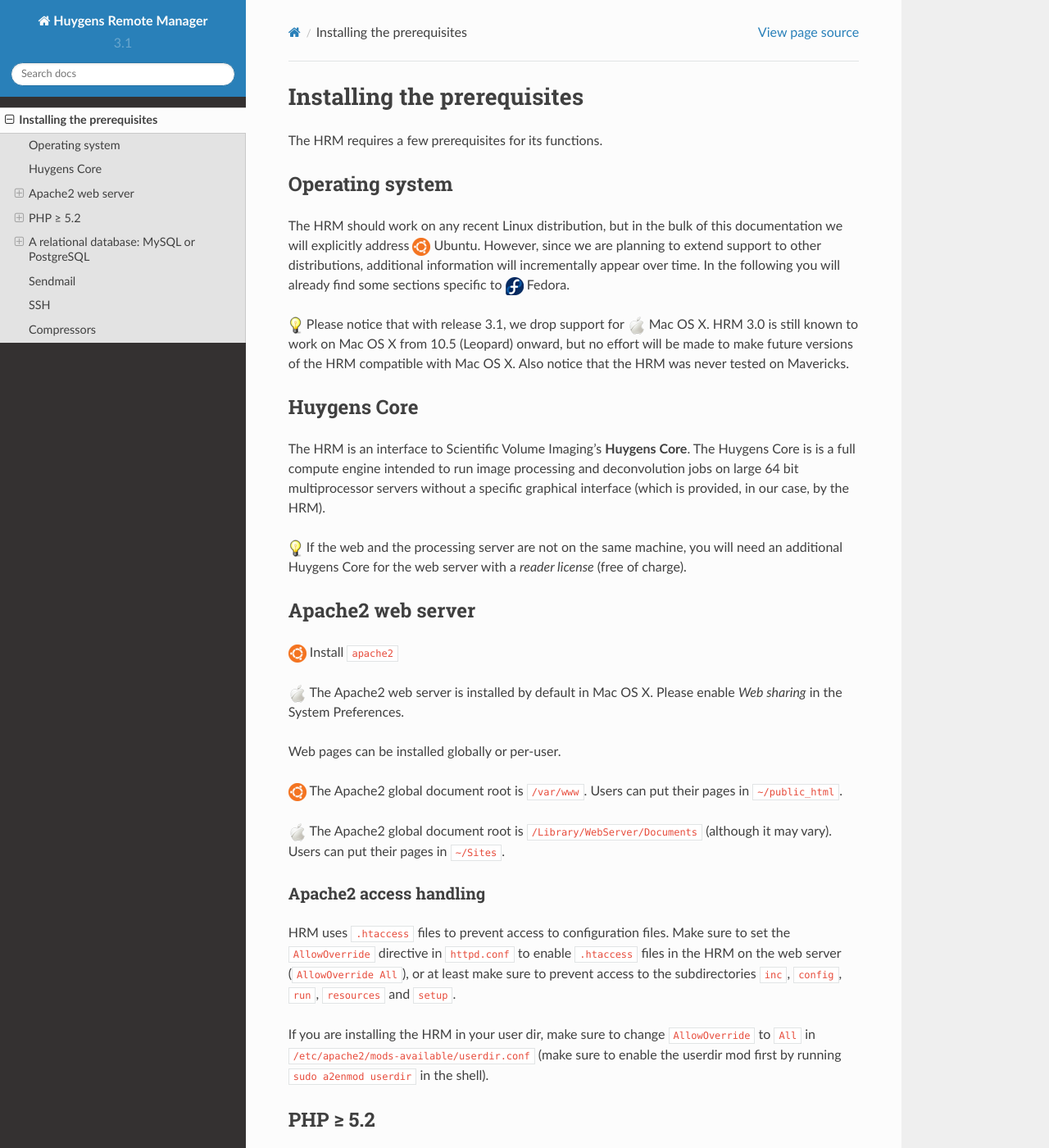
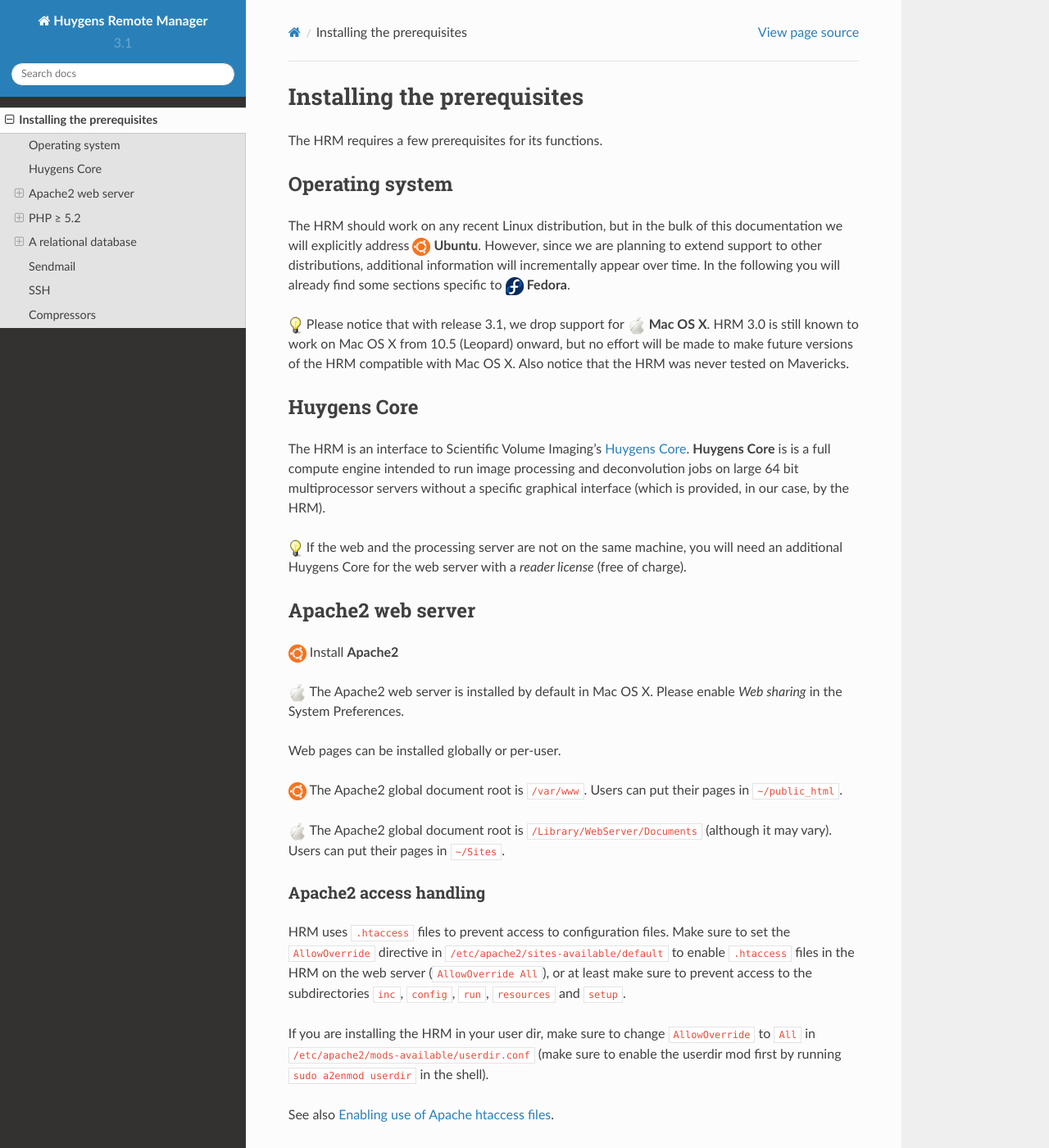
Before and after one commit to aarpon/hrm_docs, a Sphinx documentation site: the page built from docs/prerequisites.rst, in a window 1280 px wide and 1400 px high. Shown: the whole window at 82% size. Built offline with Sphinx 7.4.7 and the Read the Docs theme 2.0.0, drawn with Linux system fonts in a browser that asks for light colours; some of the changed text lies outside the part shown.

Commit message:
Some changes and updates.

```diff
--- a/docs/prerequisites.rst
+++ b/docs/prerequisites.rst
@@ -9,21 +9,21 @@
 Operating system
 ================
 
-The HRM should work on any recent Linux distribution, but in the bulk of this documentation we will explicitly address |ubuntu| Ubuntu. However, since we are planning to extend support to other distributions, additional information will incrementally appear over time. In the following you will already find some sections specific to |fedora| Fedora.
+The HRM should work on any recent Linux distribution, but in the bulk of this documentation we will explicitly address |ubuntu| **Ubuntu**. However, since we are planning to extend support to other distributions, additional information will incrementally appear over time. In the following you will already find some sections specific to |fedora| **Fedora**.
 
-|note| Please notice that with release 3.1, we drop support for |macosx| Mac OS X. HRM 3.0 is still known to work on Mac OS X from 10.5 (Leopard) onward, but no effort will be made to make future versions of the HRM compatible with Mac OS X. Also notice that the HRM was never tested on Mavericks.
+|note| Please notice that with release 3.1, we drop support for |macosx| **Mac OS X**. HRM 3.0 is still known to work on Mac OS X from 10.5 (Leopard) onward, but no effort will be made to make future versions of the HRM compatible with Mac OS X. Also notice that the HRM was never tested on Mavericks.
 
 Huygens Core
 ============
 
-The HRM is an interface to Scientific Volume Imaging's **Huygens Core**. The Huygens Core is is a full compute engine intended to run image processing and deconvolution jobs on large 64 bit multiprocessor servers without a specific graphical interface (which is provided, in our case, by the HRM).
+The HRM is an interface to Scientific Volume Imaging's `Huygens Core <http://www.svi.nl/HuygensCore>`_. **Huygens Core** is is a full compute engine intended to run image processing and deconvolution jobs on large 64 bit multiprocessor servers without a specific graphical interface (which is provided, in our case, by the HRM).
 
 |note| If the web and the processing server are not on the same machine, you will need an additional Huygens Core for the web server with a *reader license* (free of charge).
 
 Apache2 web server
 ==================
 
-|Ubuntu| Install ``apache2``
+|Ubuntu| Install **Apache2**
 
 |MacOSX| The Apache2 web server is installed by default in Mac OS X. Please enable *Web sharing* in the System Preferences.
 
@@ -36,18 +36,20 @@
 Apache2 access handling
 -----------------------
 
-HRM uses ``.htaccess`` files to prevent access to configuration files. Make sure to set the ``AllowOverride`` directive in ``httpd.conf`` to enable ``.htaccess`` files in the HRM on the web server (``AllowOverride All``), or at least make sure to prevent access to the subdirectories ``inc``, ``config``, ``run``, ``resources`` and ``setup``.
+HRM uses ``.htaccess`` files to prevent access to configuration files. Make sure to set the ``AllowOverride`` directive in ``/etc/apache2/sites-available/default`` to enable ``.htaccess`` files in the HRM on the web server (``AllowOverride All``), or at least make sure to prevent access to the subdirectories ``inc``, ``config``, ``run``, ``resources`` and ``setup``.
 
 If you are installing the HRM in your user dir, make sure to change ``AllowOverride`` to ``All`` in ``/etc/apache2/mods-available/userdir.conf`` (make sure to enable the userdir mod first by running ``sudo a2enmod userdir`` in the shell).
+
+See also `Enabling use of Apache htaccess files <https://help.ubuntu.com/community/EnablingUseOfApacheHtaccessFiles>`_.
 
 PHP |ge| 5.2
 ============
 
 The HRM is made of two parts, a web interface and a queue manager, both written in PHP but with different requirements. The web interface requires the PHP 5 module for Apache2, the queue manager requires the PHP 5 command line interpreter.
 
-|note| Minimum required PHP version is *5.2*.
+|note| Minimum required PHP version is **5.2**.
 
-|Ubuntu| install *libapache2-mod-php5*; *php5*; *php5-cli*; *php5-common*; *php5-mysql* (if you plan to use MySQL) or *php5-pgsql* (if you plan to use PostgreSQL; see also below); *php5-ldap* (optional, if you plan to use user authentication against LDAP or Microsoft's Active Directory).
+|Ubuntu| install **libapache2-mod-php5**; **php5**; **php5-cli**; **php5-common**; **php5-mysql** (if you plan to use MySQL) or **php5-pgsql** (if you plan to use PostgreSQL; see also below); **php5-ldap** (optional, if you plan to use user authentication against LDAP or Microsoft's Active Directory).
 
 Example (with MySQL):
 
@@ -55,7 +57,7 @@
 
     sudo apt-get install libapache2-mod-php5, php5, php5-cli, php5-common, php5-mysql, php5-ldap
 
-|Fedora| install *php*; *php-cli*; *php-common*; *php-mysql* (if you plan to use MySQL) or *php-pgsql* (if you plan to use PostgreSQL; see also below); *php-process*; *php-pdo*; *php-ldap* (optional, if you plan to use user authentication against LDAP or Microsoft's Active Directory).
+|Fedora| install **php**; **php-cli**; **php-common**; **php-mysql** (if you plan to use MySQL) or **php-pgsql** (if you plan to use PostgreSQL; see also below); **php-process**; **php-pdo**; **php-ldap** (optional, if you plan to use user authentication against LDAP or Microsoft's Active Directory).
 
 Example (with MySQL):
 
@@ -63,7 +65,7 @@
 
     sudo yum install php, php-cli, php-common, php-mysql, php-process, php-pdo, php-ldap
 
-|MacOSX| The PHP 5 module for Apache2 and the PHP 5 command line interpreter are installed by default in Mac OS X. The PHP 5 module must be activated, though: uncomment the line
+|MacOSX| The PHP 5 module for Apache2 and the PHP 5 command line interpreter are installed by default in Mac OS X. The PHP 5 module must be activated, though; uncomment the line:
 
 ::
 
@@ -91,12 +93,14 @@
 
 otherwise you will get following warning every time the PHP function `date()` is called within the HRM:
 
- PHP Warning: date(): It is not safe to rely on the system's timezone settings. You are *required* to use the date.timezone setting or the date_default_timezone_set() function. (...)
+ PHP Warning: date(): It is not safe to rely on the system's timezone settings. You are *required* to use the ``date.timezone`` setting or the ``date_default_timezone_set()`` function. (...)
 
-The full list of supported time zones can be found `here <http://us2.php.net/manual/en/timezones.php>`_.
+Click here for the `full list of supported time zones <http://us2.php.net/manual/en/timezones.php>`_.
 
-A relational database: MySQL or PostgreSQL
-==========================================
+A relational database
+=====================
+
+The HRM officially supports two relational databases: **MySQL** and **PostgreSQL**.
 
 MySQL
 -----
```
Also changed, not shown: other parts of docs/prerequisites.rst (+1 -1 lines), docs/global_directives.inc (renamed from docs/def_directives.txt).
